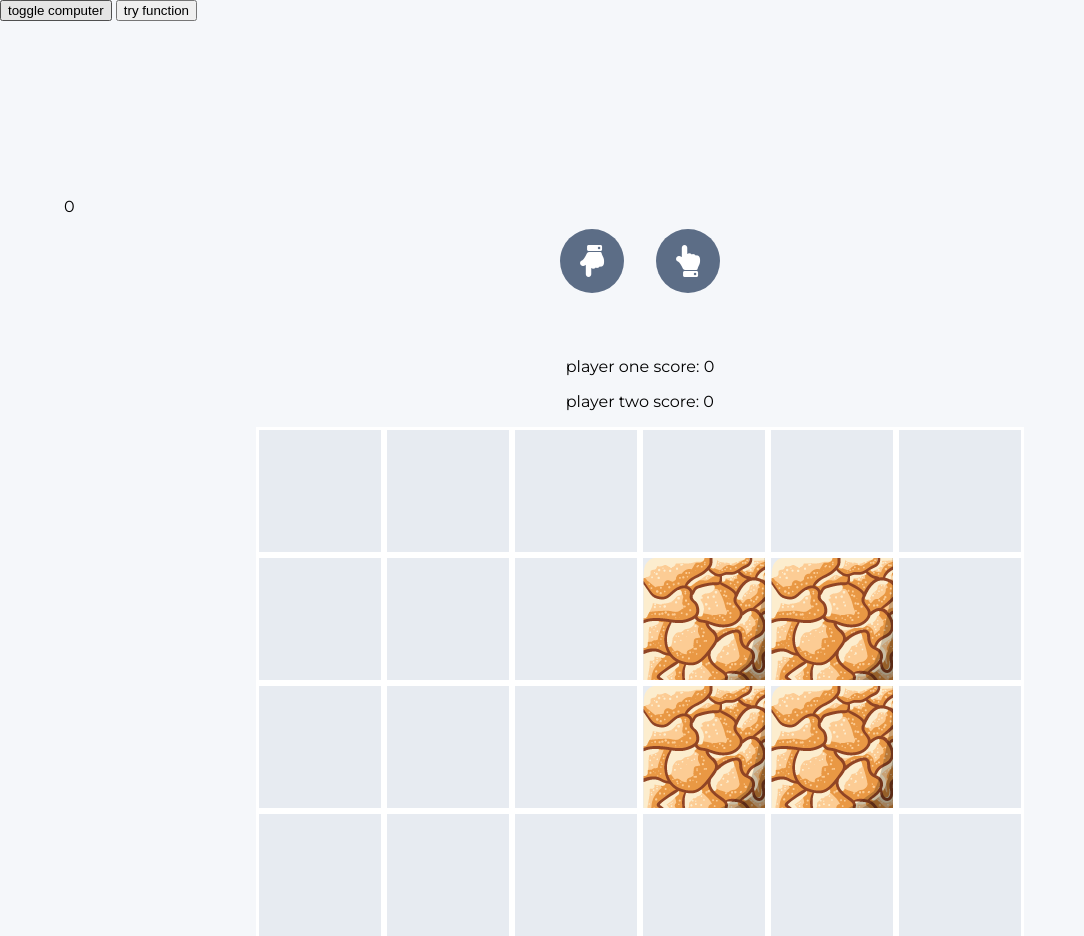
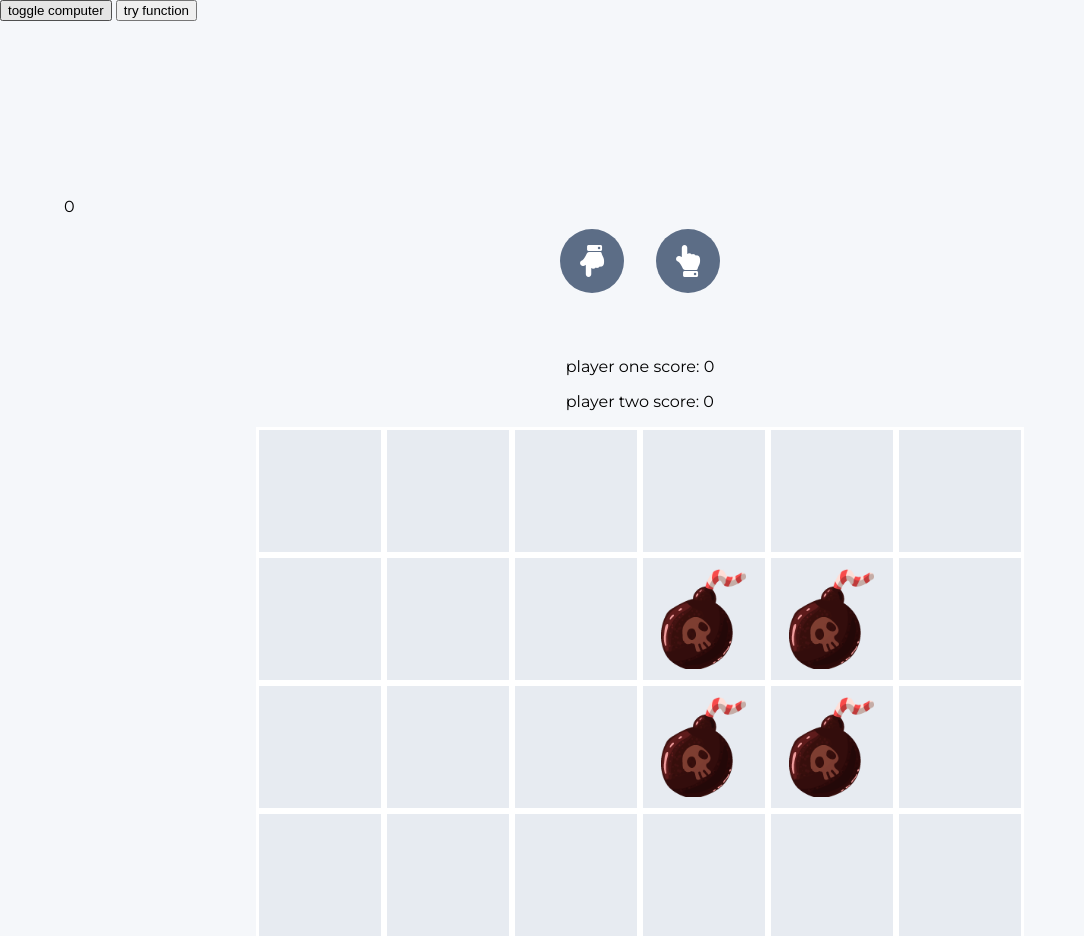
Before and after one commit to ijh5005/game, a plain HTML site: page index.html in a window 1280 px wide. Shown: the top 936 px of the page, without its empty margins (0-1084 px from the left). Drawn offline with nearby package versions, Linux system fonts and the light colour scheme.

Commit message:
gif added

```diff
--- a/css/master.css
+++ b/css/master.css
@@ -55,7 +55,7 @@ body {
 }
 
 .brick {
-  background-image: url("../img/craftpix-990161-free-candy-match-3-game-items/PNG/ico/4.png")
+  background-image: url("../img/craftpix-990161-free-candy-match-3-game-items/PNG/ico/12.png")
 }
 
 /* board */
@@ -80,6 +80,10 @@ body {
   position: relative;
   background-color: #e7ebf1;
   border: 0.2em solid #fff;
+
+  background-size: 70%;
+  background-position: center;
+  background-repeat: no-repeat;
 }
 
 .box .explosionBox {
```
